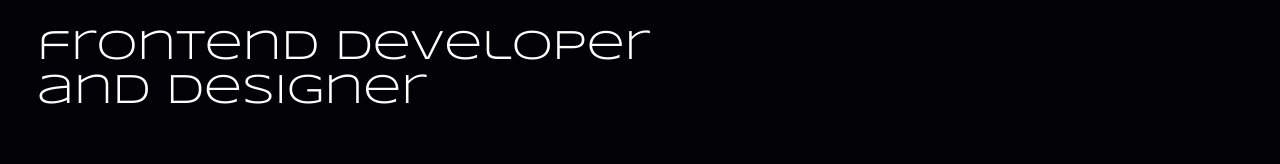
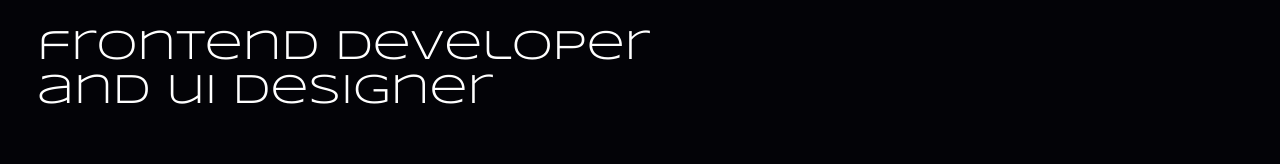
Before and after one commit to josnethmoreno/v0-home, a website built with Vite: page index.html in a window 1280 px wide. Shown: the part 386-550 px from the top of the page. Built offline with nearby package versions, Linux system fonts and the light colour scheme.

Commit message:
Update Metas

```diff
--- a/index.html
+++ b/index.html
@@ -2,9 +2,17 @@
 <html lang="en">
   <head>
     <meta charset="UTF-8" />
+    <meta name="description" content="I'm a Front End Developer and UI Designer"/>
+    <meta name="author" content="Josneth Moreno" />
+    <meta name="keywords" content="Front End, UI Designer, Web Developer, Freelance"/>
+    <meta name="og:title" content="Josneth Moreno | Front End & UI Designer"/>
+    <meta name="og:url" content="https://josnethmoreno.netlify.app"/>
+    <meta name="og:image" content="http://ia.media-imdb.com/rock.jpg"/>
+    <meta name="og:site_name" content="Josneth Moreno"/>
+    <meta name="og:description" content="I'm a Front End Developer and a UI Designer"/>
     <link rel="icon" type="image/svg+xml" href="favicon.svg" />
     <meta name="viewport" content="width=device-width, initial-scale=1.0" />
-    <title>I'm Josneth Moreno | Front Dev and Designer</title >
+    <title>I'm Josneth Moreno | Front Dev and UI Designer</title >
   </head>
 
   <body class="disable-scroll" id="top">
@@ -52,7 +60,7 @@
           <h1 class="home__h1" data-show="false">Josneth Moreno</h1>
           <h2 class="home__h2" data-show="false">
             <span>Frontend Developer</span>
-            <span>And Designer</span>
+            <span>And UI Designer</span>
           </h2>
           <a href="#work" class="home__scrolldown" data-cursor="GO!">
             <img src="./src/assets/scrolldown.svg" alt="Figure scrolldown" data-show="false">
```
Also changed, not shown: src/images/home.png (added).
